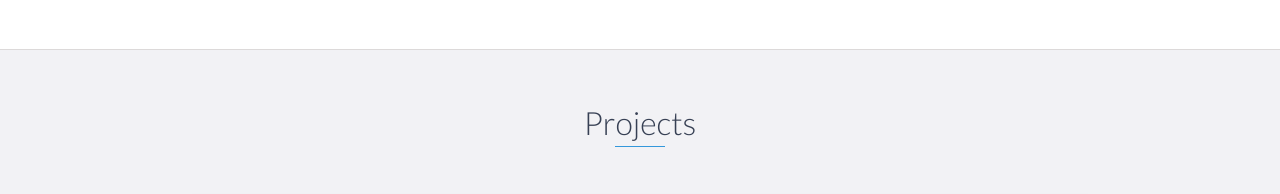
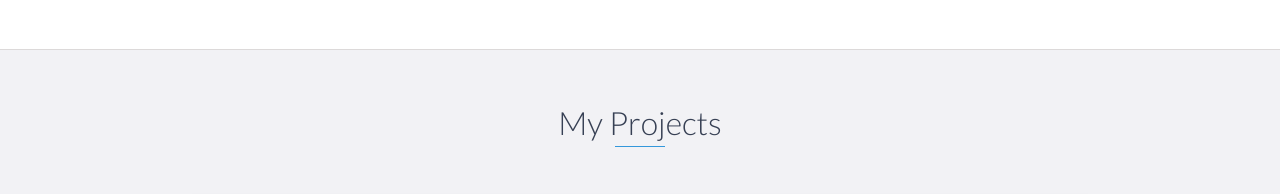
Before and after one commit to Menk98/css-advanced, a website: page index.html in a window 1280 px wide. Shown: the part 2082-2276 px from the top of the page. Drawn offline with nearby package versions, Linux system fonts and the light colour scheme.

Commit message:
projects update

```diff
--- a/index.html
+++ b/index.html
@@ -135,7 +135,7 @@
     <!-- End #education -->
 
     <div id="projects" class="background-alt">
-        <h2 class="heading">Projects</h2>
+        <h2 class="heading">My Projects</h2>
         <div class="container">
             <div class="row">
                 <div class="project shadow-large">
```
